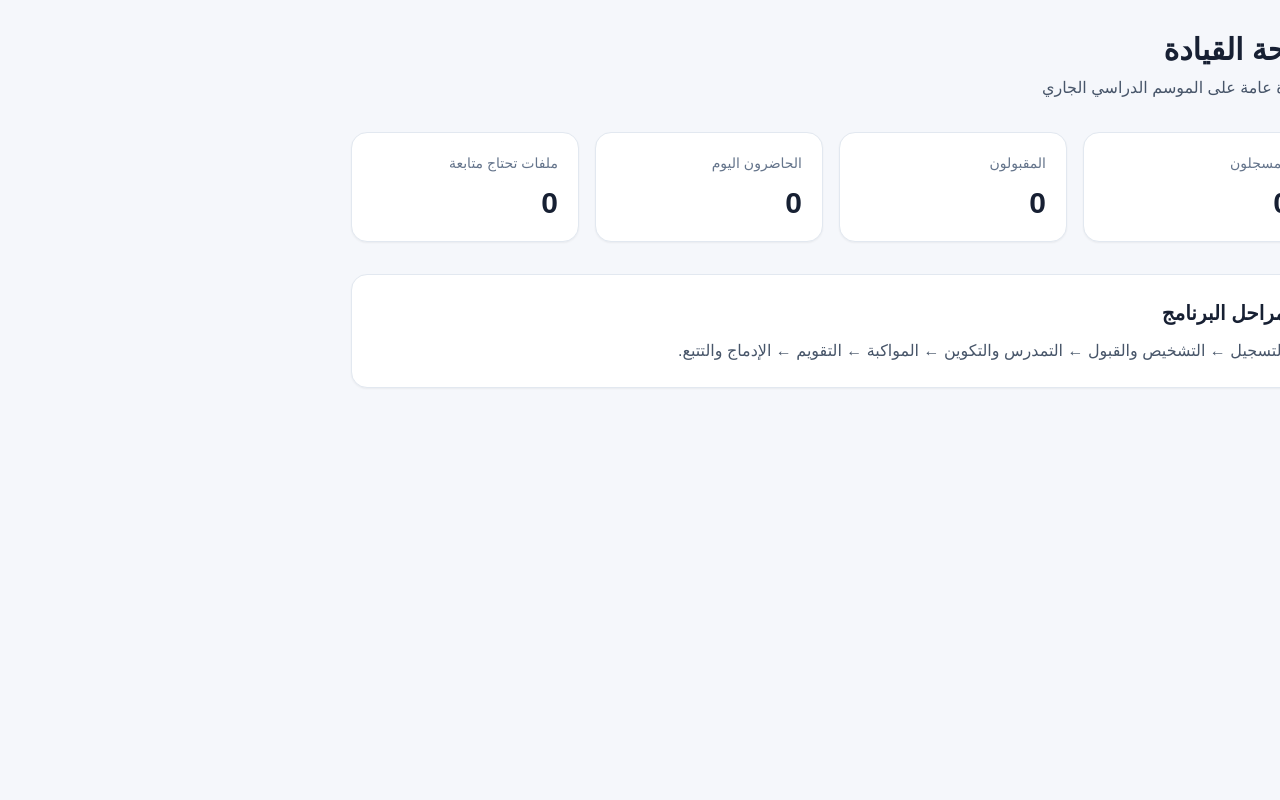
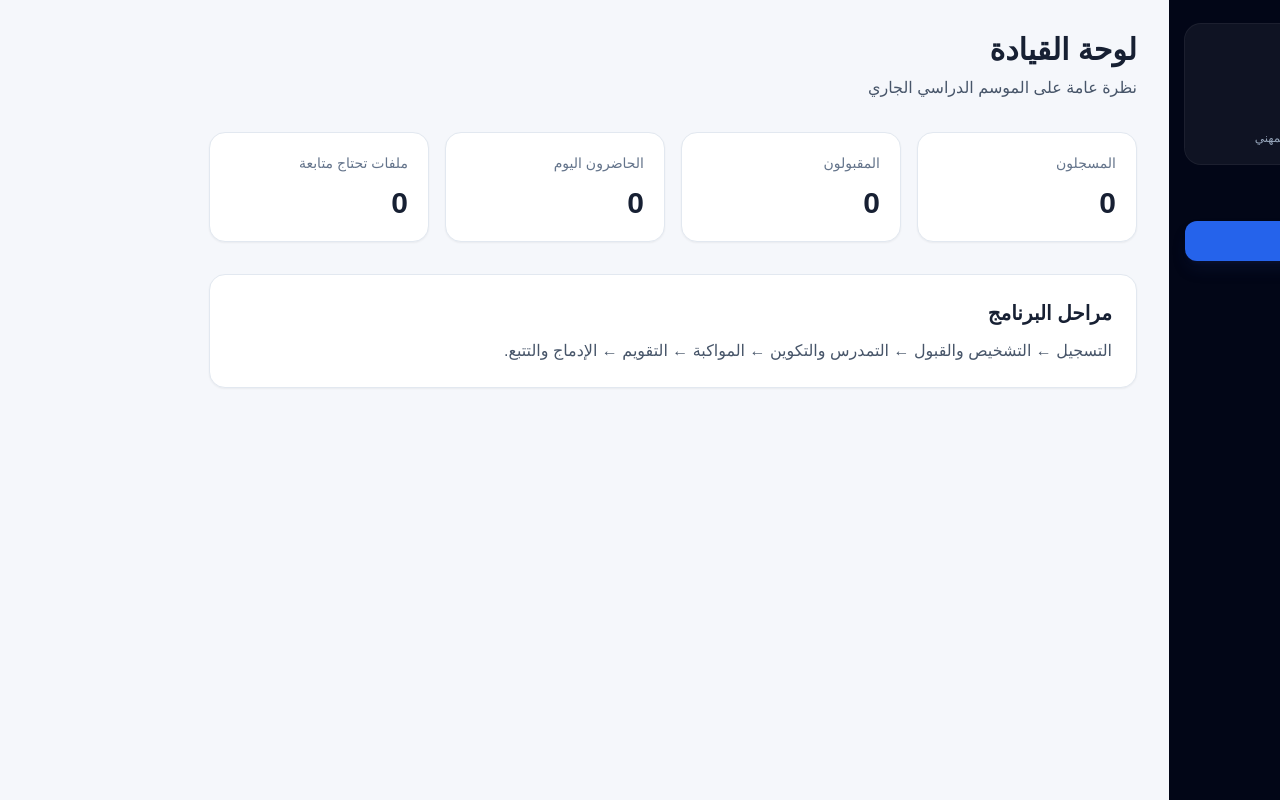
Before and after one commit to mourad-sat/second-chance, a Next.js app: page / in a window 1280 px wide. Built offline with nearby package versions, Linux system fonts and the light colour scheme.

Commit message:
Redesign navigation sidebar for Sprint 1

```diff
--- a/components/Sidebar.tsx
+++ b/components/Sidebar.tsx
@@ -1,28 +1,95 @@
+"use client";
+
 import Link from "next/link";
+import { usePathname } from "next/navigation";
+import {
+  BarChart3,
+  BookOpenCheck,
+  BriefcaseBusiness,
+  CalendarCheck2,
+  GraduationCap,
+  HeartHandshake,
+  LayoutDashboard,
+  Settings,
+  UserPlus,
+  Users
+} from "lucide-react";
 
-const links = [
-  ["/", "لوحة القيادة"],
-  ["/beneficiaries", "المستفيدون"],
-  ["/beneficiaries/new", "تسجيل مستفيد"],
-  ["/attendance", "الحضور والغياب"],
-  ["/academic-tracking", "التتبع التربوي"],
-  ["/social-support", "المواكبة الاجتماعية"],
-  ["/vocational-training", "التكوين المهني"],
-  ["#", "التقارير"]
+const sections = [
+  {
+    title: "الرئيسية",
+    items: [{ href: "/", label: "لوحة القيادة", icon: LayoutDashboard }]
+  },
+  {
+    title: "إدارة المستفيدين",
+    items: [
+      { href: "/beneficiaries", label: "المستفيدون", icon: Users },
+      { href: "/beneficiaries/new", label: "تسجيل مستفيد", icon: UserPlus }
+    ]
+  },
+  {
+    title: "التتبع والتكوين",
+    items: [
+      { href: "/attendance", label: "الحضور والغياب", icon: CalendarCheck2 },
+      { href: "/academic-tracking", label: "التتبع التربوي", icon: BookOpenCheck },
+      { href: "/social-support", label: "المواكبة الاجتماعية", icon: HeartHandshake },
+      { href: "/vocational-training", label: "التكوين المهني", icon: GraduationCap }
+    ]
+  },
+  {
+    title: "القيادة والإدارة",
+    items: [
+      { href: "/reports", label: "التقارير", icon: BarChart3 },
+      { href: "/integration", label: "الإدماج المهني", icon: BriefcaseBusiness },
+      { href: "/settings", label: "الإعدادات", icon: Settings }
+    ]
+  }
 ];
 
 export function Sidebar() {
+  const pathname = usePathname();
+
   return (
-    <aside className="w-64 min-h-screen bg-slate-900 text-white p-5">
-      <h1 className="text-xl font-bold mb-2">الفرصة الثانية</h1>
-      <p className="text-sm text-slate-300 mb-8">منصة التدبير السنوي</p>
-      <nav className="space-y-2">
-        {links.map(([href, label]) => (
-          <Link key={label} href={href} className="block rounded-lg px-3 py-2 hover:bg-slate-800">
-            {label}
-          </Link>
+    <aside className="sticky top-0 hidden h-screen w-72 shrink-0 overflow-y-auto bg-slate-950 px-4 py-6 text-white lg:block">
+      <div className="mb-8 rounded-2xl bg-white/5 p-4 ring-1 ring-white/10">
+        <div className="mb-3 flex h-11 w-11 items-center justify-center rounded-xl bg-blue-500 font-bold">ف2</div>
+        <h1 className="text-lg font-bold">منصة الفرصة الثانية</h1>
+        <p className="mt-1 text-xs leading-5 text-slate-400">التدبير التربوي والاجتماعي والمهني</p>
+      </div>
+
+      <nav className="space-y-7">
+        {sections.map((section) => (
+          <section key={section.title}>
+            <p className="mb-2 px-3 text-[11px] font-semibold uppercase tracking-wider text-slate-500">
+              {section.title}
+            </p>
+            <div className="space-y-1">
+              {section.items.map(({ href, label, icon: Icon }) => {
+                const active = href === "/" ? pathname === "/" : pathname.startsWith(href);
+                return (
+                  <Link
+                    key={href}
+                    href={href}
+                    className={`flex items-center gap-3 rounded-xl px-3 py-2.5 text-sm transition ${
+                      active
+                        ? "bg-blue-600 text-white shadow-lg shadow-blue-950/30"
+                        : "text-slate-300 hover:bg-white/5 hover:text-white"
+                    }`}
+                  >
+                    <Icon size={18} />
+                    <span>{label}</span>
+                  </Link>
+                );
+              })}
+            </div>
+          </section>
         ))}
       </nav>
+
+      <div className="mt-8 rounded-2xl bg-blue-600/15 p-4 text-xs leading-6 text-blue-100 ring-1 ring-blue-500/20">
+        <p className="font-semibold">الإصدار الأول</p>
+        <p className="text-blue-200/70">بيئة الاختبار والتطوير المستمر</p>
+      </div>
     </aside>
   );
 }
```
